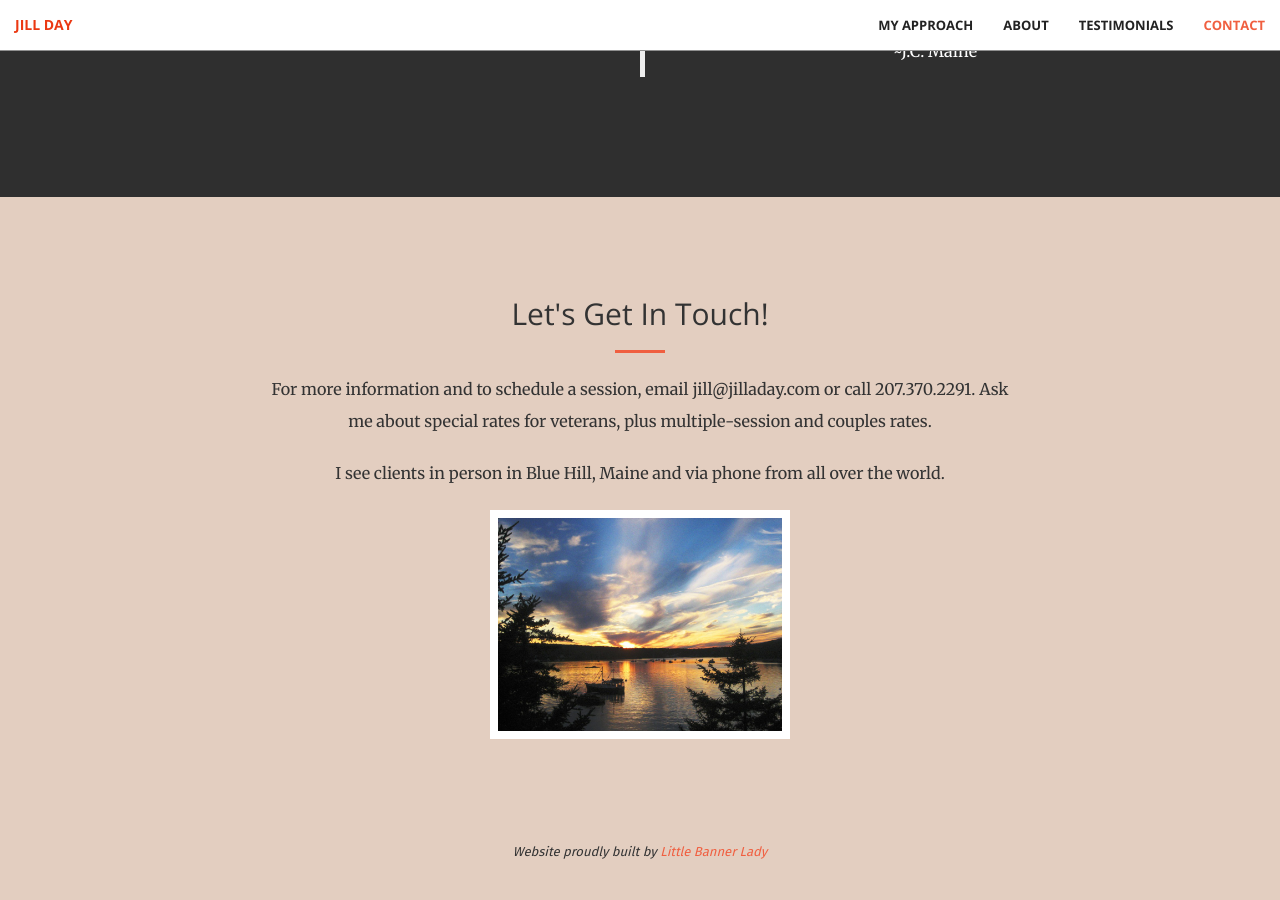
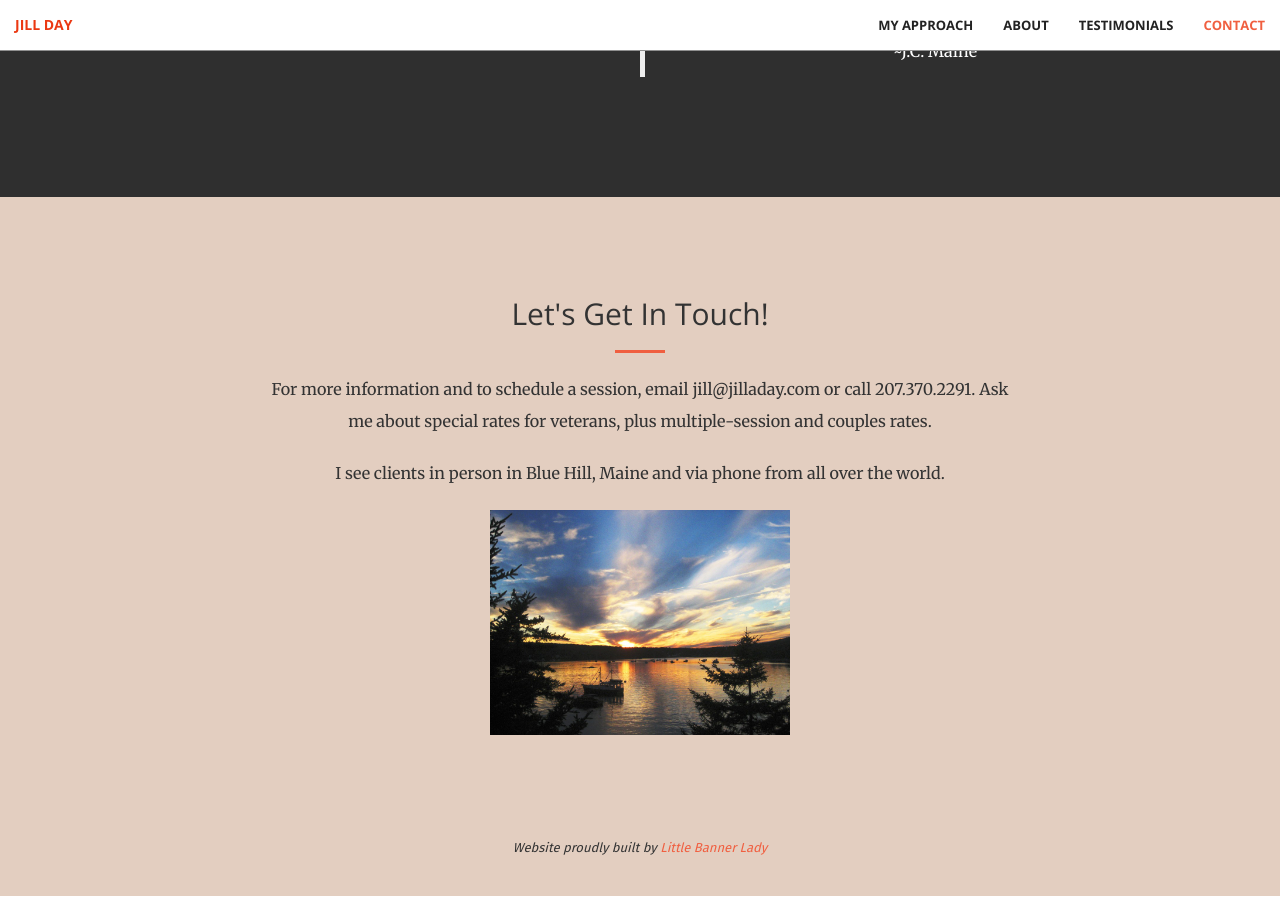
Before and after one commit to audreyshub/jilladay, a Jekyll site: the page built from index.html, in a window 1280 px wide and 900 px high, scrolled down 4960 px. Built offline with Jekyll 4.4.1, drawn with Linux system fonts in a browser that asks for light colours.

Commit message:
remove border

```diff
--- a/_includes/contact.html
+++ b/_includes/contact.html
@@ -8,7 +8,7 @@
                 <p>I see clients in person in Blue Hill, Maine and via phone from all over the world.</p>
             </div>
         <div class="col-lg-12 text-center">
-            <img src="../img/sunset_cliff.jpg" alt="Sunset Cliff, Maine photo" width=300px style="border: solid white 8px">
+            <img src="../img/sunset_cliff.jpg" alt="Sunset Cliff, Maine photo" width=300px>
         </div>
     </div>
 </section>
```
